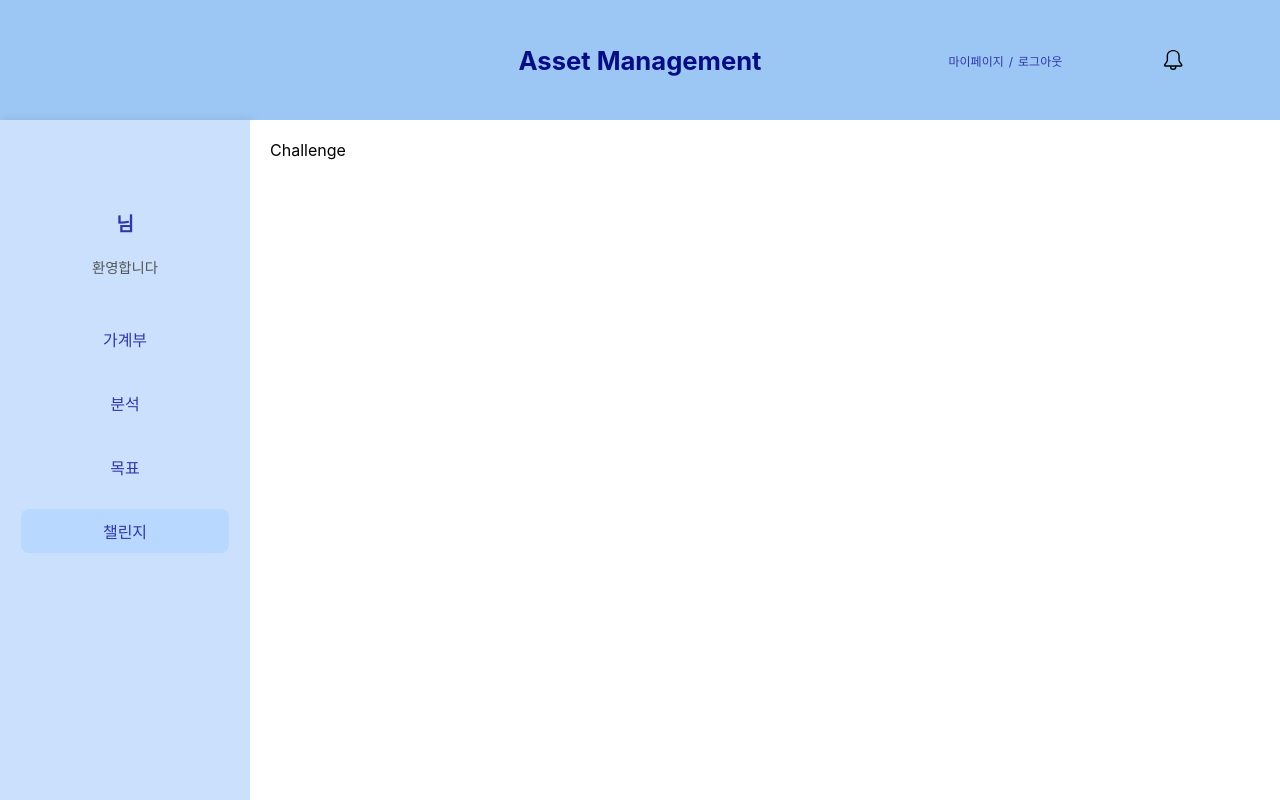
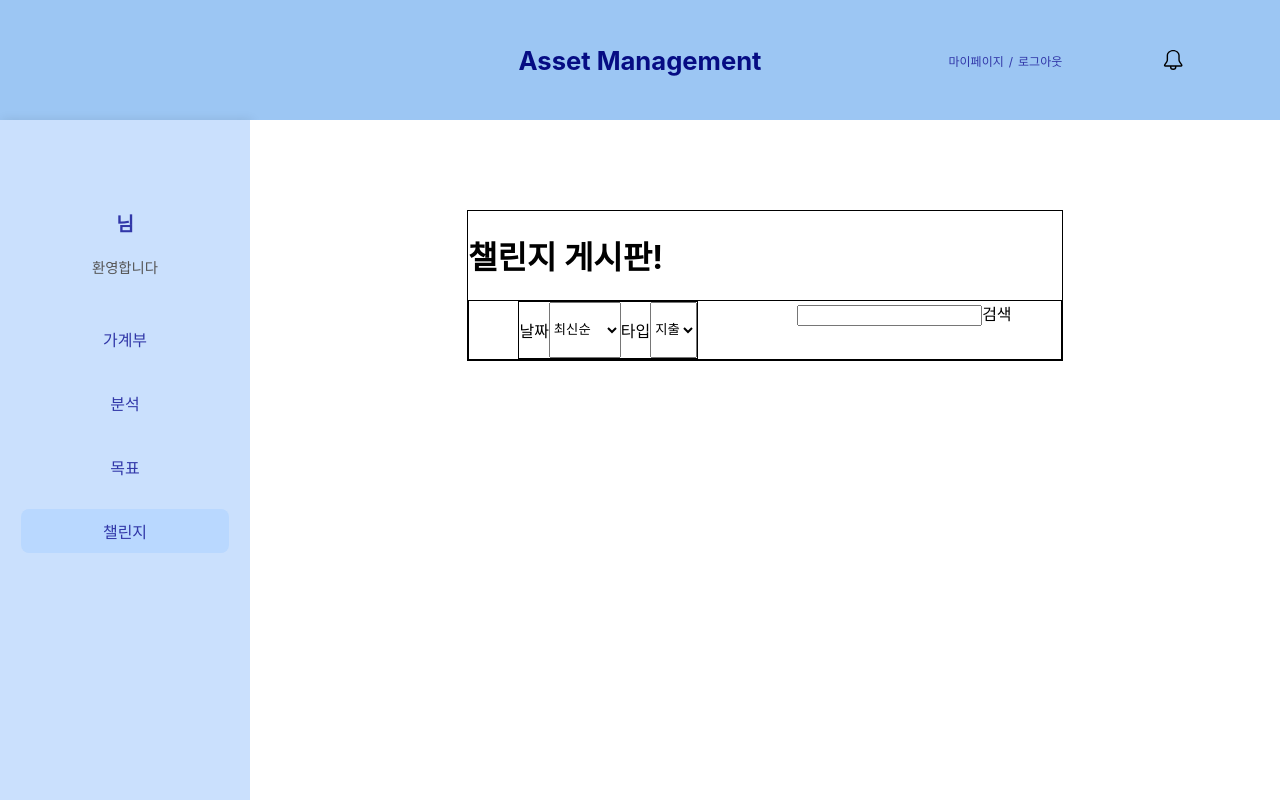
Before and after one commit to hgb926/asset-management, a React (Create React App) app: page /challenge in a window 1280 px wide. Built offline with nearby package versions, Linux system fonts and the light colour scheme; sample sign-in values are in the browser's storage.

Commit message:
[UI] Challenge component first design
create layout

```diff
--- a/src/components/main/Header.js
+++ b/src/components/main/Header.js
@@ -1,15 +1,17 @@
-import React, {useState} from 'react';
+import React, {useRef, useState} from 'react';
 import styles from '../../styles/main/Header.module.scss'
 import {useDispatch} from "react-redux";
 import {userInfoActions} from "../store/user/UserInfoSlice";
 import {useNavigate} from "react-router-dom";
 import {GoBell} from "react-icons/go";
 import NoticeModal from "./notice/NoticeModal";
+import ReactDOM from "react-dom";
 
 const Header = () => {
 
     const navi = useNavigate();
     const dispatch = useDispatch();
+    const containerRef = useRef();
 
     const [modalOpen, setModalOpen] = useState(false)
 
@@ -23,9 +25,10 @@ const Header = () => {
     }
 
 
+
     return (
         <>
-            <div className={styles.container}>
+            <div className={styles.container} ref={containerRef}>
                 <div className={styles.left}></div>
                 <h1 className={styles.h1}>Asset Management</h1>
                 <div className={styles.right}>
--- a/src/components/main/challenge/Challenge.js
+++ b/src/components/main/challenge/Challenge.js
@@ -1,9 +1,33 @@
 import React from 'react';
+import {Link} from "react-router-dom";
+import styles from '../../../styles/challenge/Challenge.module.scss'
 
 const Challenge = () => {
     return (
-        <div>
-            Challenge
+        <div className={styles.wrap}>
+            <h1>챌린지 게시판!</h1>
+            <div className={styles.header}>
+                <div className={styles.sortSection}>
+                    <div className={styles.dateSort}>
+                        <p>날짜</p>
+                        <select>
+                            <option value={"latest"}>최신순</option>
+                            <option value={"oldest"}>오래된순</option>
+                        </select>
+                    </div>
+                    <div className={styles.categorySort}>
+                        <p>타입</p>
+                        <select>
+                            <option value={'expense'}>지출</option>
+                            <option value={'saving'}>저축</option>
+                        </select>
+                    </div>
+                </div>
+                <div className={styles.searchSection}>
+                    <input type={'text'} className={styles.searchInput}/>
+                    <span>검색</span>
+                </div>
+            </div>
         </div>
     );
 };
--- /dev/null
+++ b/src/components/main/challenge/WriteForm.js
@@ -0,0 +1,11 @@
+import React from 'react';
+
+const WriteForm = () => {
+    return (
+        <div>
+            writeForm~
+        </div>
+    );
+};
+
+export default WriteForm;
--- a/src/components/main/notice/NoticeModal.js
+++ b/src/components/main/notice/NoticeModal.js
@@ -1,4 +1,4 @@
-import React from 'react';
+import React, {useEffect} from 'react';
 import styles from '../../../styles/notice/NoticeModal.module.scss';
 import ReactDOM from "react-dom";
 
--- /dev/null
+++ b/src/styles/challenge/Challenge.module.scss
@@ -0,0 +1,25 @@
+.wrap {
+  border: 1px solid black;
+  width: 60%;
+  margin: 70px auto 0;
+  .header {
+    border: 1px solid black;
+    display: flex;
+    justify-content: space-around;
+
+    .sortSection {
+      border: 1px solid black;
+      display: flex;
+      justify-content: space-around;
+
+      .dateSort {
+        display: flex;
+        justify-content: space-around;
+      }
+      .categorySort {
+        display: flex;
+        justify-content: space-around;
+      }
+    }
+  }
+}
```
Also changed, not shown: src/config/route-config.js (+8 -1 lines).
